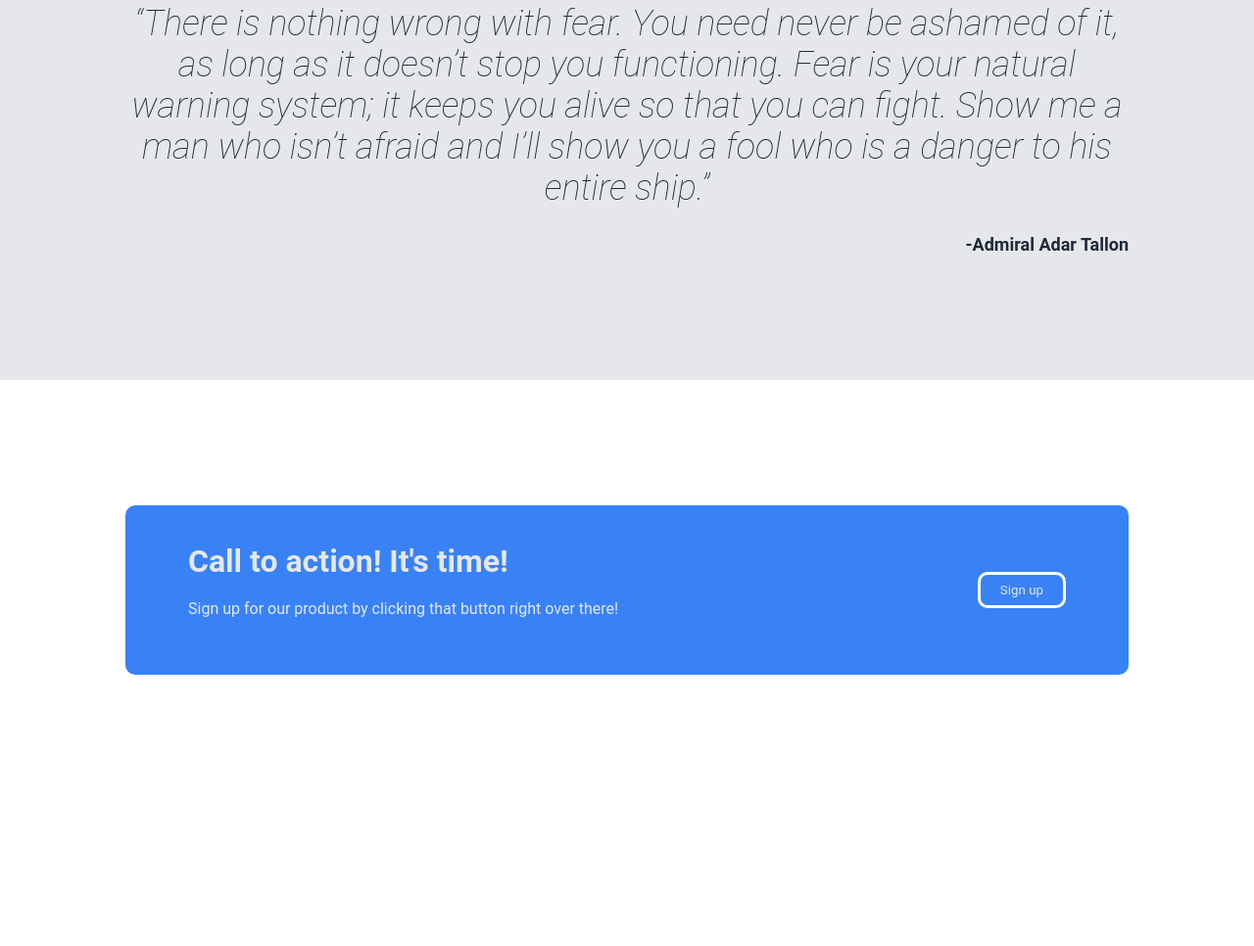
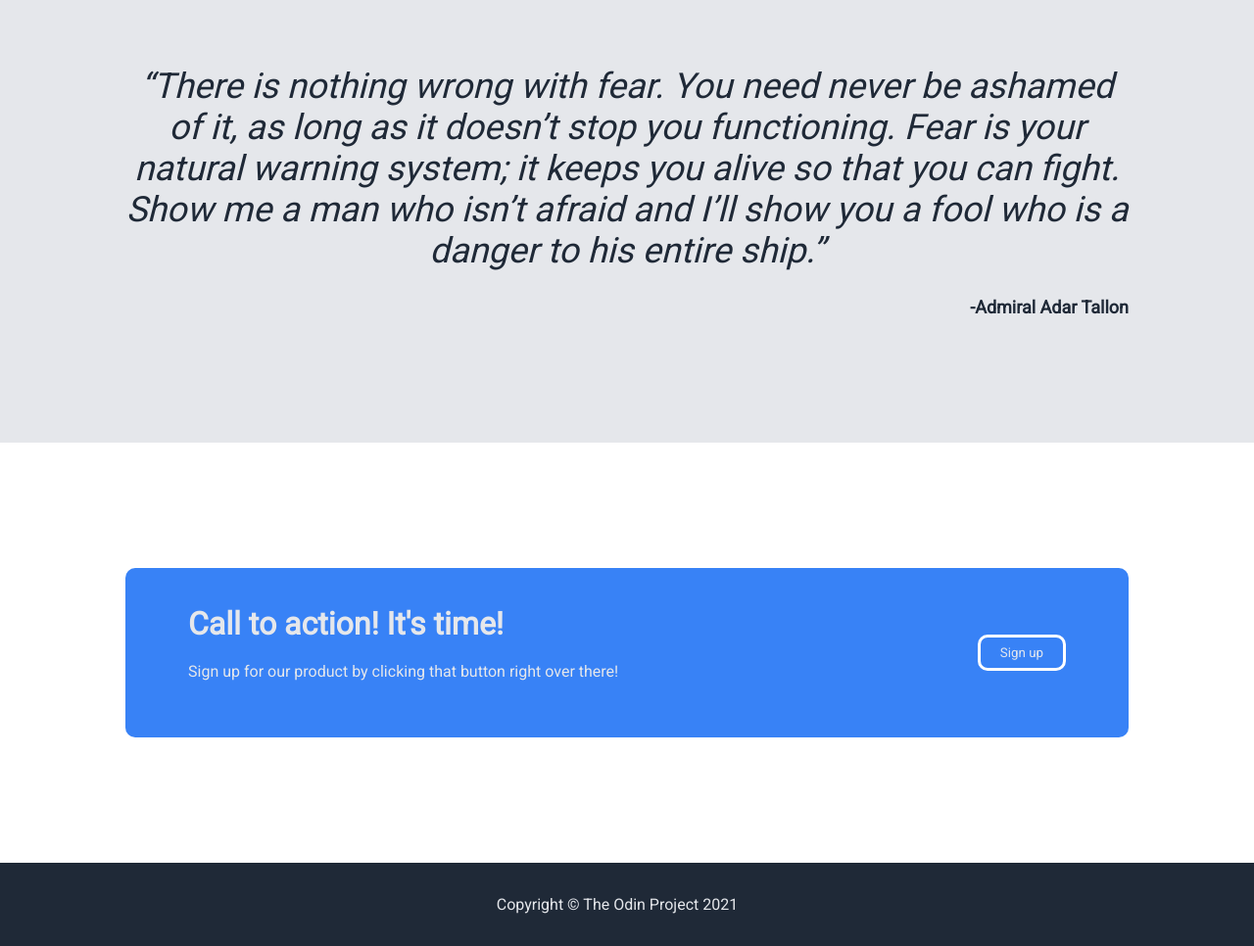
Before and after one commit to Obringerad/Landing-Page, a plain HTML site: page index.html in a window 1280 px wide. Shown: the part 985-1951 px from the top of the page at 98% size. Before the commit the page ends 1802 px from the top, so only its background shows below. Drawn offline with Linux system fonts and the light colour scheme.

Commit message:
Add footer and finalize styles

```diff
--- a/index.html
+++ b/index.html
@@ -6,6 +6,9 @@
     <meta name="viewport" content="width=device-width, initial-scale=1.0">
     <title>Landing Page</title>
     <link rel="stylesheet" href="style.css">
+    <link rel="preconnect" href="https://fonts.googleapis.com">
+<link rel="preconnect" href="https://fonts.gstatic.com" crossorigin>
+<link href="https://fonts.googleapis.com/css2?family=Roboto&display=swap" rel="stylesheet">
 </head>
 <body>
     <div class="first-section">
@@ -70,5 +73,9 @@
         </div>
 
     </div>
+
+    <div class="footer">
+        <p class="bottom-text">Copyright © The Odin Project 2021</p>
+    </div>
 </body>
 </html>
--- a/style.css
+++ b/style.css
@@ -112,6 +112,7 @@ img{
 }
 .body2{
     text-align: center;
+    margin-bottom: 5%;
 }
 
 .boxes{
@@ -165,3 +166,11 @@ em{
     padding: 8px 20px;
     border-radius: 10px;
 }
+
+.footer{
+    background-color: #1f2937;
+    color: #e5e7eb;
+    display: flex;
+    justify-content: center;
+    padding: 1%;
+}
```
